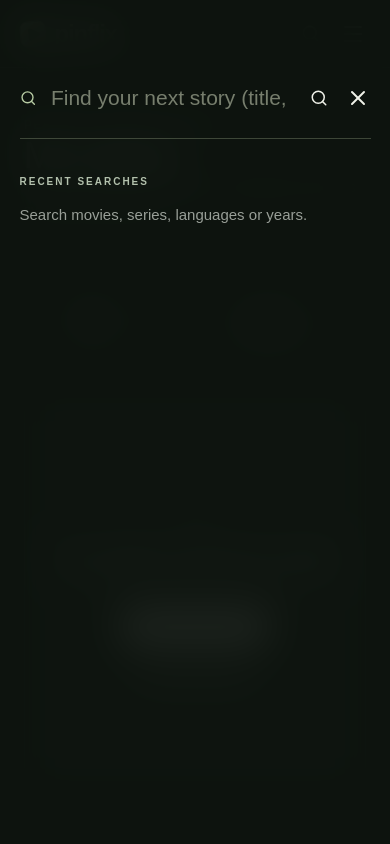
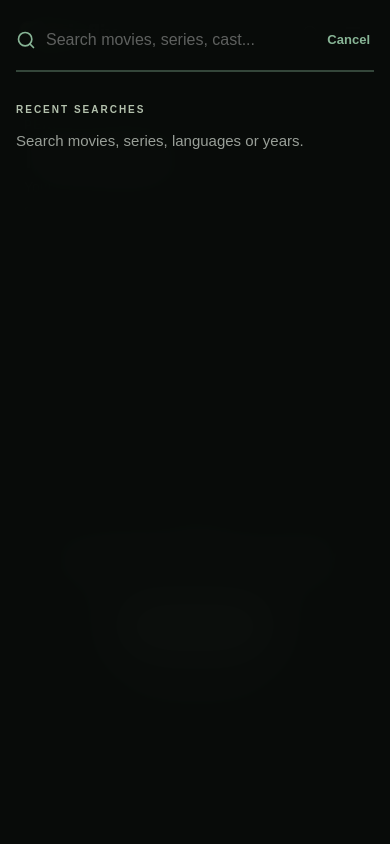
Before and after one commit to omarreact/EBN_HOST, a Next.js app: page /my-list in a window 390 px wide. Both pictures are taken after a click on the button 310 px from the left and 33 px from the top of the page. Shown: the top 844 px of the page. Built offline with nearby package versions, Linux system fonts and the light colour scheme.

Commit message:
fix(mobile): enhance mobile search overlay, touch UX, drawer search bar, and sticky directory navigation

```diff
--- a/app/globals.css
+++ b/app/globals.css
@@ -1257,70 +1257,131 @@ select:focus-visible {
 .search-overlay {
   position: fixed;
   inset: 0;
-  background: #0d140fed;
-  backdrop-filter: blur(20px);
+  background: rgba(10, 13, 11, 0.94);
+  backdrop-filter: blur(24px);
+  -webkit-backdrop-filter: blur(24px);
   z-index: 100;
-  padding: 12vh 20px;
+  padding: 60px 24px;
   overflow-y: auto;
+  overscroll-behavior: contain;
 }
 .search-panel {
-  max-width: 720px;
+  max-width: 680px;
   margin: auto;
+  width: 100%;
 }
 .search-input {
   display: flex;
   align-items: center;
-  gap: 15px;
-  border-bottom: 1px solid #a9b99350;
-  padding: 12px 0 22px;
-}
-.search-input > svg {
-  color: #b7cba3;
+  gap: 12px;
+  border-bottom: 2px solid rgba(136, 181, 150, 0.35);
+  padding: 10px 0 16px;
+  position: relative;
+}
+.search-prefix-icon {
+  color: #88b596;
+  flex-shrink: 0;
 }
 .search-input input {
   border: 0;
   background: none;
   outline: none;
-  color: #e2eacd;
-  font-size: 28px;
+  color: #fff;
+  font-size: 24px;
   width: 100%;
-}
-.search-panel > .eyebrow {
-  margin-top: 35px;
+  min-width: 0;
+  font-weight: 500;
+}
+.search-input input::placeholder {
+  color: rgba(255, 255, 255, 0.35);
+}
+.search-clear-btn {
+  display: grid;
+  place-items: center;
+  width: 26px;
+  height: 26px;
+  border-radius: 50%;
+  background: rgba(255, 255, 255, 0.12);
+  color: rgba(255, 255, 255, 0.7);
+  border: 0;
+  cursor: pointer;
+  flex-shrink: 0;
+  transition: all 0.15s;
+}
+.search-clear-btn:hover {
+  background: rgba(255, 255, 255, 0.2);
+  color: #fff;
+}
+.search-close-btn {
+  background: none;
+  border: 0;
+  color: #88b596;
+  font-size: 14px;
+  font-weight: 600;
+  cursor: pointer;
+  padding: 6px 10px;
+  flex-shrink: 0;
+  transition: color 0.15s;
+}
+.search-close-btn:hover {
+  color: #fff;
+}
+.search-loading {
+  margin-top: 20px;
+  font-size: 13px;
+  color: rgba(255, 255, 255, 0.5);
+}
+.search-recents-section {
+  margin-top: 30px;
+}
+.search-recents-section .eyebrow {
+  margin-bottom: 12px;
 }
 .suggestion {
   display: flex;
   align-items: center;
-  gap: 16px;
-  padding: 12px;
-  border-radius: 7px;
+  gap: 14px;
+  padding: 10px 12px;
+  border-radius: 10px;
   margin-top: 8px;
+  transition: background 0.15s;
 }
 .suggestion:hover,
 .suggestion.selected {
-  background: #a5c88715;
+  background: rgba(255, 255, 255, 0.08);
 }
 .suggestion img,
 .suggestion .art-fallback {
-  width: 40px;
-  height: 60px;
-  border-radius: 4px;
-}
-.suggestion > div {
+  width: 44px;
+  height: 64px;
+  border-radius: 6px;
+  object-fit: cover;
+  flex-shrink: 0;
+}
+.suggestion-info {
   flex: 1;
+  min-width: 0;
 }
 .suggestion strong {
-  font-size: 15px;
-  font-weight: 500;
+  font-size: 14px;
+  font-weight: 600;
+  color: #fff;
 }
 .suggestion small {
   display: block;
-  color: #92a283;
+  color: #909c86;
   font-size: 11px;
-  margin-top: 5px;
-}
-.search-panel > .text-button {
+  margin-top: 3px;
+}
+.suggestion-arrow {
+  color: rgba(255, 255, 255, 0.4);
+  flex-shrink: 0;
+}
+.search-all-results-btn {
   margin-top: 20px;
+}
+.mobile-search-trigger {
+  display: none;
 }
 .error-page {
   min-height: 65vh;
@@ -1753,11 +1814,36 @@ select:focus-visible {
   .player-top span {
     max-width: 80%;
   }
+  .mobile-search-trigger {
+    display: flex;
+    align-items: center;
+    gap: 10px;
+    width: 100%;
+    padding: 10px 14px;
+    margin-bottom: 6px;
+    border-radius: 10px;
+    background: rgba(255, 255, 255, 0.08);
+    border: 1px solid rgba(255, 255, 255, 0.12);
+    color: #a0b296;
+    font-size: 13px;
+    cursor: pointer;
+    text-align: left;
+  }
   .search-overlay {
-    padding: 8vh 5vw;
+    padding: 16px 16px 30px;
+    height: 100dvh;
+    background: rgba(9, 12, 10, 0.98);
+  }
+  .search-input {
+    padding: 8px 0 14px;
+    gap: 10px;
   }
   .search-input input {
-    font-size: 21px;
+    font-size: 16px;
+  }
+  .search-close-btn {
+    font-size: 13px;
+    padding: 6px 4px;
   }
   .error-page h1 {
     font-size: 32px;
--- a/components/directory-list.tsx
+++ b/components/directory-list.tsx
@@ -159,7 +159,7 @@ export function DirectoryList({
       </div>
 
       {/* A–Z Quick Jump Bar */}
-      <div className="sticky top-20 z-30 bg-[#0e110f]/95 backdrop-blur-md py-3 border-y border-white/10 mb-8 overflow-x-auto scrollbar-none">
+      <div className="sticky top-[68px] md:top-[84px] z-30 bg-[#0e110f]/95 backdrop-blur-md py-3 border-y border-white/10 mb-8 overflow-x-auto scrollbar-none">
         <div className="flex items-center gap-1 min-w-max">
           <button
             type="button"
@@ -307,7 +307,7 @@ export function DirectoryList({
               <section
                 key={letterKey}
                 id={`directory-section-${letterKey}`}
-                className="scroll-mt-36"
+                className="scroll-mt-28 md:scroll-mt-36"
               >
                 {/* Letter Header */}
                 <div className="flex items-center gap-4 pb-3 mb-3 border-b border-white/15">
--- a/components/shell.tsx
+++ b/components/shell.tsx
@@ -2,8 +2,8 @@
 
 import Link from "next/link";
 import { usePathname, useRouter } from "next/navigation";
-import { useEffect, useRef, useState } from "react";
-import { Search, X, ArrowUpRight, Menu, Play, ChevronDown, Bookmark, Info, Briefcase, Shield, FileText } from "lucide-react";
+import { useEffect, useRef, useState, useCallback } from "react";
+import { Search, X, ArrowUpRight, Menu, Play, ChevronDown } from "lucide-react";
 import { api, type Title } from "@/lib/model";
 import { Artwork } from "./artwork";
 import { read, write } from "@/lib/storage";
@@ -21,9 +21,39 @@ export function Shell({ children }: { children: React.ReactNode }) {
   const [loading, setLoading] = useState(false);
   const input = useRef<HTMLInputElement>(null);
 
+  // Focus input and lock body scrolling when search overlay opens
   useEffect(() => {
-    if (open) input.current?.focus();
+    if (open) {
+      document.body.style.overflow = "hidden";
+      const timer = setTimeout(() => {
+        input.current?.focus();
+      }, 60);
+      return () => {
+        clearTimeout(timer);
+        document.body.style.overflow = "";
+      };
+    } else {
+      document.body.style.overflow = "";
+    }
   }, [open]);
+
+  const openSearch = useCallback(() => {
+    setMenu(false);
+    const r = read<unknown>("search", []);
+    setRecent(
+      Array.isArray(r)
+        ? r.filter((x): x is string => typeof x === "string").slice(0, 8)
+        : [],
+    );
+    setOpen(true);
+  }, []);
+
+  const closeSearch = useCallback(() => {
+    setOpen(false);
+    setQ("");
+    setItems([]);
+    input.current?.blur();
+  }, []);
 
   // Global search shortcut: Pressing "/" opens search
   useEffect(() => {
@@ -36,17 +66,7 @@ export function Shell({ children }: { children: React.ReactNode }) {
     };
     window.addEventListener("keydown", handleKeyDown);
     return () => window.removeEventListener("keydown", handleKeyDown);
-  }, [open]);
-
-  function openSearch() {
-    const r = read<unknown>("search", []);
-    setRecent(
-      Array.isArray(r)
-        ? r.filter((x): x is string => typeof x === "string").slice(0, 8)
-        : [],
-    );
-    setOpen(true);
-  }
+  }, [open, openSearch]);
 
   useEffect(() => {
     if (q.trim().length < 2) return;
@@ -77,7 +97,7 @@ export function Shell({ children }: { children: React.ReactNode }) {
       "search",
       [next, ...recent.filter((x) => x !== next)].slice(0, 8),
     );
-    setOpen(false);
+    closeSearch();
     router.push("/search?q=" + encodeURIComponent(next));
   }
 
@@ -103,6 +123,16 @@ export function Shell({ children }: { children: React.ReactNode }) {
           aria-label="Main navigation"
           className={menu ? "nav-links mobile-open" : "nav-links"}
         >
+          {/* Quick search button inside mobile drawer */}
+          <button
+            type="button"
+            className="mobile-search-trigger"
+            onClick={openSearch}
+          >
+            <Search size={16} />
+            <span>Search catalogue...</span>
+          </button>
+
           <Link
             href="/"
             onClick={() => { setMenu(false); setCatOpen(false); }}
@@ -199,7 +229,7 @@ export function Shell({ children }: { children: React.ReactNode }) {
             aria-label="Search catalogue (press /)"
             className="icon-button flex items-center gap-1.5"
             onClick={openSearch}
-            title="Press / to search"
+            title="Search (press /)"
           >
             <Search size={19} />
           </button>
@@ -209,7 +239,7 @@ export function Shell({ children }: { children: React.ReactNode }) {
             aria-label="Toggle navigation"
             onClick={() => setMenu(!menu)}
           >
-            <Menu />
+            {menu ? <X size={20} /> : <Menu size={20} />}
           </button>
           <Link className="avatar" href="/my-list" aria-label="My List and Profile">
             P
@@ -270,8 +300,11 @@ export function Shell({ children }: { children: React.ReactNode }) {
           role="dialog"
           aria-modal="true"
           aria-label="Search catalogue"
+          onClick={(e) => {
+            if (e.target === e.currentTarget) closeSearch();
+          }}
           onKeyDown={(e) => {
-            if (e.key === "Escape") setOpen(false);
+            if (e.key === "Escape") closeSearch();
             if (e.key === "Tab") {
               const els = Array.from(
                 e.currentTarget.querySelectorAll<HTMLElement>("button,input,a"),
@@ -290,7 +323,7 @@ export function Shell({ children }: { children: React.ReactNode }) {
         >
           <form className="search-panel" onSubmit={submitSearch}>
             <div className="search-input">
-              <Search />
+              <Search className="search-prefix-icon" size={20} />
               <input
                 ref={input}
                 value={q}
@@ -298,7 +331,7 @@ export function Shell({ children }: { children: React.ReactNode }) {
                   setQ(e.target.value);
                   if (e.target.value.trim().length < 2) setItems([]);
                 }}
-                placeholder="Find your next story (title, actor, genre)"
+                placeholder="Search movies, series, cast..."
                 aria-label="Search titles"
                 role="combobox"
                 aria-expanded={items.length > 0}
@@ -318,30 +351,37 @@ export function Shell({ children }: { children: React.ReactNode }) {
                   if (e.key === "Enter") {
                     e.preventDefault();
                     if (active >= 0 && items[active]) {
-                      setOpen(false);
+                      closeSearch();
                       const t = items[active];
                       router.push(t.kind === "series" ? "/series/" + t.id : "/movies/" + t.id);
                     } else search();
                   }
                 }}
               />
-              <button
-                type="submit"
-                className="icon-button"
-                aria-label="Search catalogue"
-              >
-                <Search size={18} />
-              </button>
+              {q.length > 0 && (
+                <button
+                  type="button"
+                  className="search-clear-btn"
+                  aria-label="Clear search query"
+                  onClick={() => {
+                    setQ("");
+                    setItems([]);
+                    input.current?.focus();
+                  }}
+                >
+                  <X size={15} />
+                </button>
+              )}
               <button
                 type="button"
-                className="icon-button"
+                className="search-close-btn"
                 aria-label="Close search"
-                onClick={() => setOpen(false)}
+                onClick={closeSearch}
               >
-                <X />
+                Cancel
               </button>
             </div>
-            {loading && <p className="muted">Searching…</p>}
+            {loading && <p className="muted search-loading">Searching catalogue…</p>}
             <div id="suggestions" role="listbox">
               {items.map((t, i) => {
                 const targetHref = t.kind === "series" ? `/series/${t.id}` : `/movies/${t.id}`;
@@ -353,28 +393,30 @@ export function Shell({ children }: { children: React.ReactNode }) {
                     className={"suggestion " + (active === i ? "selected" : "")}
                     href={targetHref}
                     key={t.id}
-                    onClick={() => setOpen(false)}
+                    onClick={() => {
+                      closeSearch();
+                    }}
                   >
                     <Artwork src={t.poster} alt={t.title} />
-                    <div>
+                    <div className="suggestion-info">
                       <strong>{t.title}</strong>
                       <small>
-                        {t.year} · {t.kind === "series" ? "Series" : "Movie"} ·{" "}
-                        {t.category}
+                        {t.year} · {t.kind === "series" ? "Series" : "Movie"}
+                        {t.category ? ` · ${t.category}` : ""}
                       </small>
                     </div>
-                    <ArrowUpRight size={18} />
+                    <ArrowUpRight size={17} className="suggestion-arrow" />
                   </Link>
                 );
               })}
             </div>
             {q.length > 1 && (
-              <button type="button" className="text-button" onClick={() => search()}>
+              <button type="button" className="text-button search-all-results-btn" onClick={() => search()}>
                 See all results for “{q}” <ArrowUpRight size={16} />
               </button>
             )}
             {!q && (
-              <>
+              <div className="search-recents-section">
                 <p className="eyebrow">RECENT SEARCHES</p>
                 <div className="chips">
                   {recent.length ? (
@@ -396,7 +438,7 @@ export function Shell({ children }: { children: React.ReactNode }) {
                     </p>
                   )}
                 </div>
-              </>
+              </div>
             )}
           </form>
         </div>
```
